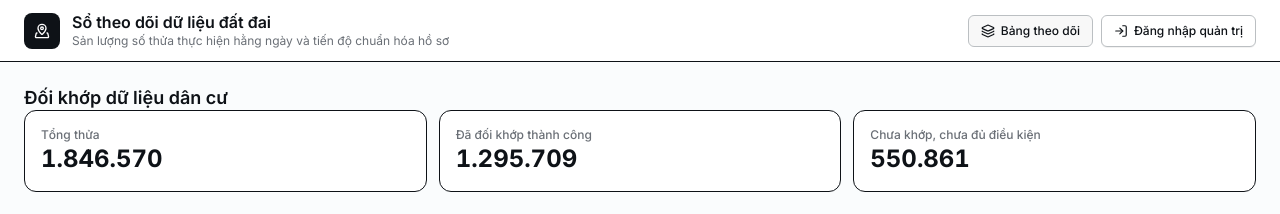
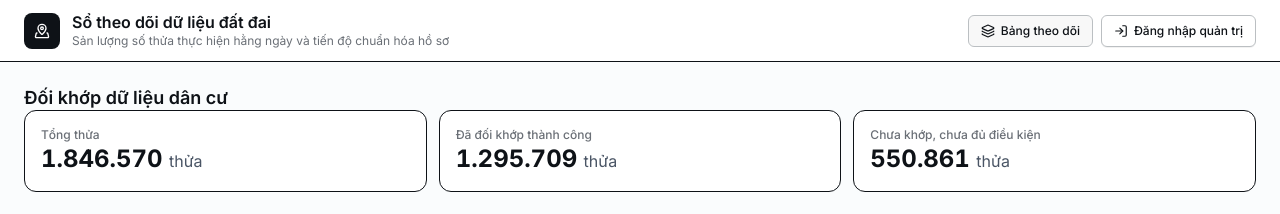
Before and after one commit to tuyennd99/kh2959_dashboard, a React (Vite) app in the folder apps/web/: page / in a window 1280 px wide. Shown: the top 214 px of the page. Built offline with nearby package versions, Linux system fonts and the light colour scheme; no server answers; a web font is replaced by a local one.

Commit message:
Update dashboard parcel labels

```diff
--- a/apps/web/src/pages/public/DashboardPage.tsx
+++ b/apps/web/src/pages/public/DashboardPage.tsx
@@ -160,7 +160,7 @@ export function DashboardPage() {
                 Tổng thửa
               </p>
               <p className="mt-2 text-2xl font-bold text-foreground tabular-nums">
-                {formatNumber(1_846_570)}
+                {formatNumber(1_846_570)} <span className="font-normal text-gray-600 text-base">thửa</span>
               </p>
             </div>
             <div className="rounded-xl border bg-card p-4">
@@ -168,7 +168,7 @@ export function DashboardPage() {
                 Đã đối khớp thành công
               </p>
               <p className="mt-2 text-2xl font-bold text-foreground tabular-nums">
-                {formatNumber(1_295_709)}
+                {formatNumber(1_295_709)} <span className="font-normal text-gray-600 text-base">thửa</span>
               </p>
             </div>
             <div className="rounded-xl border bg-card p-4">
@@ -176,7 +176,7 @@ export function DashboardPage() {
                 Chưa khớp, chưa đủ điều kiện
               </p>
               <p className="mt-2 text-2xl font-bold text-foreground tabular-nums">
-                {formatNumber(550_861)}
+                {formatNumber(550_861)} <span className="font-normal text-gray-600 text-base">thửa</span>
               </p>
             </div>
           </div>
@@ -186,8 +186,7 @@ export function DashboardPage() {
             KHỐI 1: SỔ THEO DÕI SẢN LƯỢNG SỐ THỬA HẰNG NGÀY (ĐƯA LÊN TRƯỚC)
            ===================================================================== */}
         <section
-          className={`space-y-4 transition-opacity ${
-            summaryQuery.isFetching ? "opacity-80" : "opacity-100"
+          className={`space-y-4 transition-opacity ${summaryQuery.isFetching ? "opacity-80" : "opacity-100"
             }`}
         >
           {/* LEDGER PANEL ĐẦU TRANG: Mở trang biết ngay tổng số thửa và từng ngày làm được bao nhiêu */}
```
Lines whose indentation alone changed are shown as unchanged.
